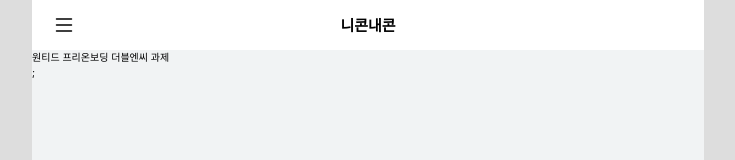
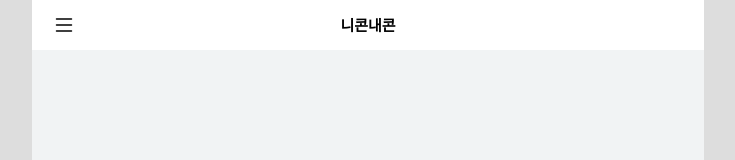
Before and after one commit to wook95/ncnc-app, a Next.js app: page / in a window 1280 px wide. Shown: the top 160 px of the page, without its empty margins (272-1007 px from the left). Built offline with nearby package versions, Linux system fonts and the light colour scheme; a web font is replaced by a local one.

Commit message:
modified: 사이드바, 헤더 스타일링 수정, 레이아웃에 outer wrapper 추가, 페이지 이동 시 scroll to top 기능 추가

```diff
--- a/components/drawer-menu/styles.module.scss
+++ b/components/drawer-menu/styles.module.scss
@@ -11,6 +11,8 @@
 
   display: flex;
   flex-direction: column;
+
+  z-index: 999;
 }
 
 .drawer.open {
@@ -55,6 +57,7 @@
   background-color: $white;
   height: 50px;
   width: 100%;
+  font-size: 1.5rem;
 
   display: flex;
   justify-content: space-between;
--- a/components/headers/home-header/styles.module.scss
+++ b/components/headers/home-header/styles.module.scss
@@ -6,11 +6,16 @@
   line-height: 1.8;
   font-weight: 600;
 
-  position: relative;
   display: flex;
   justify-content: center;
   align-items: center;
   background-color: $white;
+
+  position: fixed;
+  top: 0;
+  width: 100%;
+  max-width: $container-width;
+  z-index: 10;
 }
 
 .hamburger {
--- a/components/headers/sidebar-header/styles.module.scss
+++ b/components/headers/sidebar-header/styles.module.scss
@@ -11,6 +11,7 @@
   justify-content: center;
   align-items: center;
   background-color: $white;
+  z-index: 11;
 }
 
 .close-icon {
--- a/components/layout/index.tsx
+++ b/components/layout/index.tsx
@@ -1,4 +1,6 @@
 import Head from 'next/head';
+import { useRouter } from 'next/router';
+import { useEffect, useRef } from 'react';
 import classNames from 'classnames/bind';
 
 import DrawerMenu from '@/components/drawer-menu';
@@ -10,11 +12,19 @@ const cx = classNames.bind(styles);
 
 function Layout({ children }: { children: React.ReactNode }) {
   const { drawerOpen } = useDrawer();
+  const { pathname } = useRouter();
+  const mainRef = useRef<HTMLElement>(null);
 
   const className = cx({
-    container: true,
+    'inner-container': true,
     hide: drawerOpen,
   });
+
+  useEffect(() => {
+    if (mainRef.current) {
+      mainRef.current.scrollTo(0, 0);
+    }
+  }, [pathname]);
 
   return (
     <>
@@ -22,8 +32,10 @@ function Layout({ children }: { children: React.ReactNode }) {
         <title>니콘내콘</title>
         <meta name='viewport' content='width=device-width, initial-scale=1' />
       </Head>
-      <main className={className}>
-        {children}
+      <main className={cx('outer-container')}>
+        <main className={className} ref={mainRef}>
+          {children}
+        </main>
         <DrawerMenu />
       </main>
     </>
--- a/components/layout/styles.module.scss
+++ b/components/layout/styles.module.scss
@@ -1,20 +1,28 @@
 @import '@/styles/variable.scss';
 
-.container {
+.outer-container {
+  width: 100%;
+  max-width: $container-width;
+  position: relative;
+  height: 100vh;
+  overflow: hidden;
+}
+
+.inner-container {
   background: $container-bg;
   width: 100%;
-  max-width: $container-width;
-  height: 100vh;
-  overflow: auto;
+  height: 100%;
   position: relative;
   -ms-overflow-style: none;
   scrollbar-width: none;
+  padding-top: 5rem;
+  overflow: scroll;
 }
 
-.container.hide {
+.inner-container::-webkit-scrollbar {
+  display: none;
+}
+
+.inner-container.hide {
   overflow: hidden;
 }
-
-.container::-webkit-scrollbar {
-  display: none;
-}
--- a/pages/contacts.tsx
+++ b/pages/contacts.tsx
@@ -13,12 +13,12 @@ function Contacts({ types, items }: { types: Category[]; items: ItemsObject }) {
   const [tab, setTab] = useState(types[0].key);
 
   return (
-    <main>
+    <>
       <DefaultHeader title='고객센터' />
       <FaqHeader />
       <TabToggle tabs={types} activeTab={tab} setTab={setTab} />
       <FaqDropdown activeTab={tab} items={items} />
-    </main>
+    </>
   );
 }
 
--- a/pages/index.tsx
+++ b/pages/index.tsx
@@ -7,7 +7,6 @@ const Home = () => {
   return (
     <>
       <HomeHeader toggleDrawer={toggleDrawer} />
-      <div>원티드 프리온보딩 더블엔씨 과제</div>;
     </>
   );
 };
```
Also changed, not shown: components/headers/default-header/styles.module.scss (+7 -1 lines).
